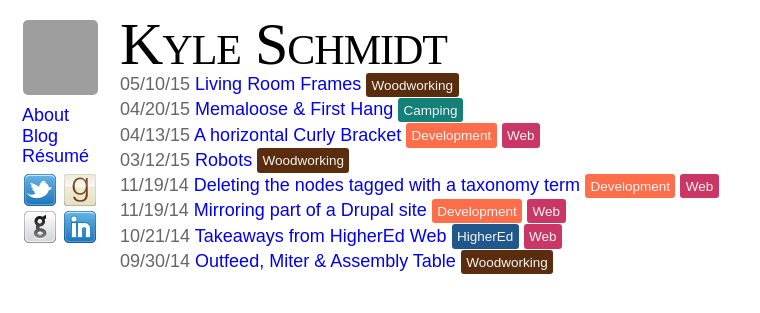
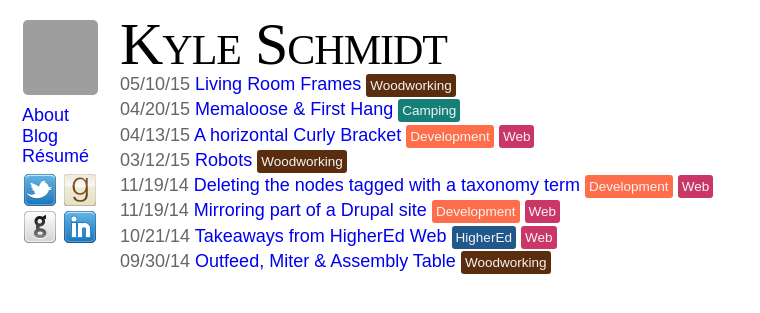
Before and after one commit to krschmidt/krschmidt.github.com, a Jekyll site: the page built from index.html, in a window 1280 px wide. Shown: the top 313 px of the page, without its empty margins (0-760 px from the left). Built offline with Jekyll 4.4.1, drawn with Linux system fonts in a browser that asks for light colours; nearby versions of some CDN libraries; some web fonts are replaced; grey boxes are pictures that could not be loaded.

Commit message:
touchup some spacing

```diff
--- a/sass/_resume.scss
+++ b/sass/_resume.scss
@@ -14,6 +14,7 @@
 
     li {
       font-size: 85%;
+      line-height: 100%;
       list-style-type: disc;
       margin-left: 1em;
     }
--- a/sass/_tags.scss
+++ b/sass/_tags.scss
@@ -15,7 +15,7 @@
 a:visited.tag {
   border-radius: 3px;
   font-size: 75%;
-  padding: .4em .4em .3em;
+  padding: .3em;
   text-decoration: none;
 
   &.woodworking {
--- a/stylesheets/screen.css
+++ b/stylesheets/screen.css
@@ -77,7 +77,7 @@
 a:visited.tag {
   border-radius: 3px;
   font-size: 75%;
-  padding: .4em .4em .3em;
+  padding: .3em;
   text-decoration: none;
 }
 /* line 21, ../sass/_tags.scss */
@@ -182,57 +182,58 @@
 }
 /* line 12, ../sass/_resume.scss */
 #resume ul {
-  margin: -0.75em 0 1em;
+  margin: -.75em 0 1em;
 }
 /* line 15, ../sass/_resume.scss */
 #resume ul li {
   font-size: 85%;
+  line-height: 100%;
   list-style-type: disc;
   margin-left: 1em;
 }
-/* line 22, ../sass/_resume.scss */
+/* line 23, ../sass/_resume.scss */
 #resume .section-row {
   border-bottom: #050505 double 2px;
   padding: 1em 0;
 }
-/* line 26, ../sass/_resume.scss */
+/* line 27, ../sass/_resume.scss */
 #resume .section-row:first-child {
   padding-top: 0;
 }
-/* line 30, ../sass/_resume.scss */
+/* line 31, ../sass/_resume.scss */
 #resume .section-row:last-child {
   border-bottom: 0;
 }
-/* line 35, ../sass/_resume.scss */
+/* line 36, ../sass/_resume.scss */
 #resume #content {
   width: 750px;
 }
-/* line 39, ../sass/_resume.scss */
+/* line 40, ../sass/_resume.scss */
 #resume .info-title {
   float: left;
   width: 19%;
 }
-/* line 43, ../sass/_resume.scss */
+/* line 44, ../sass/_resume.scss */
 #resume .info-title h1 {
   font-size: 160%;
   font-style: italic;
 }
-/* line 49, ../sass/_resume.scss */
+/* line 50, ../sass/_resume.scss */
 #resume .info {
   margin-left: 21%;
 }
-/* line 52, ../sass/_resume.scss */
+/* line 53, ../sass/_resume.scss */
 #resume .info h1 {
   font-size: 100%;
 }
-/* line 56, ../sass/_resume.scss */
+/* line 57, ../sass/_resume.scss */
 #resume .info h2 {
   font-size: 95%;
   font-weight: normal;
   line-height: 1.1em;
   margin: 0;
 }
-/* line 63, ../sass/_resume.scss */
+/* line 64, ../sass/_resume.scss */
 #resume .info p {
   font-size: 85%;
   line-height: 1.1em;
@@ -240,16 +241,16 @@
   margin-top: 4px;
   text-align: justify;
 }
-/* line 72, ../sass/_resume.scss */
+/* line 73, ../sass/_resume.scss */
 #resume .dates {
   float: right;
 }
-/* line 76, ../sass/_resume.scss */
+/* line 77, ../sass/_resume.scss */
 #resume .boringlink {
   color: #050505;
   text-decoration: none;
 }
-/* line 81, ../sass/_resume.scss */
+/* line 82, ../sass/_resume.scss */
 #resume .download-icon {
   left: 25px;
   position: absolute;
```
